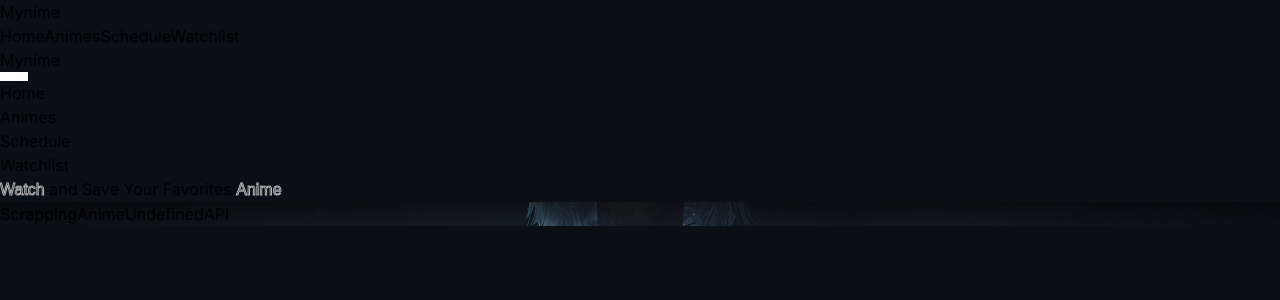
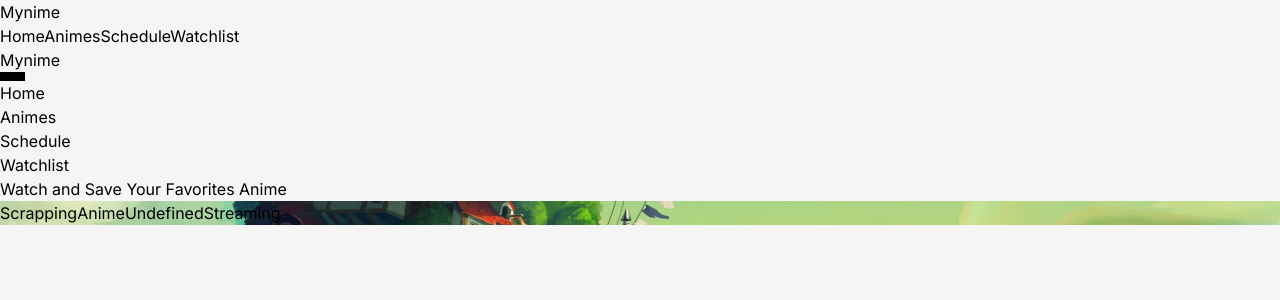
Before and after one commit to frmnxhken/Mynime, a React (Vite) app: page / in a window 1280 px wide. Shown: the top 300 px of the page. Built offline with nearby package versions, Linux system fonts and the light colour scheme.

Commit message:
Change theme

```diff
--- a/src/components/Episode.jsx
+++ b/src/components/Episode.jsx
@@ -10,7 +10,7 @@ const Episode = (props) => {
   }
 
   return (
-    <div onClick={handleStream} className='border-[1.5px] border-gray-600 px-4 py-4 text-white hover:bg-white hover:text-black cursor-pointer rounded-md'>
+    <div onClick={handleStream} className='bg-white border-[1.5px] border-gray-200 px-4 py-4 hover:bg-yellow-50 hover:text-black cursor-pointer rounded-md'>
         <p className='text-sm sm:text-md'>{props.episode.split("Episode").splice(1, 2)}</p>
     </div>
   )
--- a/src/components/Hero.jsx
+++ b/src/components/Hero.jsx
@@ -1,24 +1,24 @@
 import React from 'react'
-import Banner from '../assets/banner.jpg'
+import HeroImage from '../assets/hero.jpg'
 
 const Hero = () => {
   return (
     <>
         <div className='max-w-[1200px] mx-auto container px-4 min-h-[50vh] flex items-center'>
-            <h1 className='w-3/2 mx-auto text-white text-4xl sm:text-7xl uppercase font-bold text-center'>
-                <span>Watch</span> and Save Your Favorites <span>Anime</span>
+            <h1 className='w-3/2 mx-auto text-4xl sm:text-7xl uppercase font-bold text-center'>
+                Watch and Save Your Favorites Anime
             </h1>
         </div>
         <div style={{
-            background: `linear-gradient(rgba(0,0,0,.6), rgba(0,0,0,.3)), url(${Banner})`,
+            background: `url(${HeroImage})`,
             backgroundPosition: 'center',
             backgroundSize: 'cover'
-        }} className='h-[100vh] mt-[-10%] z-10'>
+        }} className='h-[100vh] z-10'>
             <div className='relative h-full'>
-                <span style={{animationDelay: '1s'}} className='horizontal bg-transparent border border-white text-white px-6 py-1 rounded-lg text-lg font-semibold absolute shadow-sm shadow-white top-[25%] left-[20%]'>Scrapping</span>
-                <span style={{animationDelay: '1.5s'}} className='horizontal bg-white px-6 py-1 rounded-lg text-lg font-semibold absolute shadow-sm shadow-white top-[50%] right-[20%]'>Anime</span>
-                <span style={{animationDelay: '2s'}} className='horizontal bg-white px-6 py-1 rounded-lg text-lg font-semibold absolute shadow-sm shadow-white top-[75%] left-[15%]'>Undefined</span>
-                <span style={{animationDelay: '0.5s'}} className='horizontal bg-transparent border border-white text-white px-6 py-1 rounded-lg text-lg font-semibold absolute shadow-sm shadow-white top-[90%] right-[15%]'>API</span>
+                <span style={{animationDelay: '1s'}} className='horizontal bg-white px-6 py-1 rounded-lg text-lg font-semibold absolute shadow-sm top-[25%] left-[10%]'>Scrapping</span>
+                <span style={{animationDelay: '1.5s'}} className='horizontal bg-white px-6 py-1 rounded-lg text-lg font-semibold absolute top-[40%] right-[15%]'>Anime</span>
+                <span style={{animationDelay: '2s'}} className='horizontal bg-white px-6 py-1 rounded-lg text-lg font-semibold absolute top-[60%] left-[25%]'>Undefined</span>
+                <span style={{animationDelay: '0.5s'}} className='horizontal bg-white px-6 py-1 rounded-lg text-lg font-semibold absolute top-[75%] right-[25%]'>Streaming</span>
             </div>
         </div>
     </>
--- a/src/components/InfoDetail.jsx
+++ b/src/components/InfoDetail.jsx
@@ -19,24 +19,24 @@ const InfoDetail = ({information}) => {
                   <p className='text-sm'>&#9734; {information.skor}</p>
                 </div>
             </div>
-            <div className='text-white w-full py-6 sm:py-0'>
+            <div className='text-black w-full py-6 sm:py-0'>
               { information.status === 'Completed' ? (
-                <span className='bg-green-500 text-xs px-1 rounded-lg'>Completed</span>
+                <span className='bg-green-500 text-[12px] p-1 text-white rounded-lg'>Completed</span>
               ) : (
-                <span className='bg-yellow-500 text-xs px-1 rounded-lg'>Ongoing</span>
+                <span className='bg-yellow-500 text-[12px] p-1 rounded-lg'>Ongoing</span>
               )}
               <h1 className='text-xl font-semibold py-4'>{title}</h1>
-              <p className='text-sm text-gray-300'>{studio}</p>
-              <p className='text-sm text-gray-300'>{release}</p>
-              <p className='text-sm text-gray-300'>{information['total-episode']} Episode</p>
-              <p className='text-sm text-gray-300'>{information.genres}</p>
+              <p className='text-sm text-gray-500'>{studio}</p>
+              <p className='text-sm text-gray-500'>{release}</p>
+              <p className='text-sm text-gray-500'>{information['total-episode']} Episode</p>
+              <p className='text-sm text-gray-500'>{information.genres}</p>
               <div className='flex space-x-4'>
-                <button className='border border-white px-6 py-2 text-sm mt-4 rounded-md'>Add Watchlist</button>
-                {information.status == "Completed" && <button className='bg-green-500 px-6 py-2 text-sm mt-4 rounded-md'>Download Batch</button>}
+                <button className='border border-gray-300 px-6 py-2 text-sm mt-4 rounded-md'>Add Watchlist</button>
+                {information.status == "Completed" && <button className='bg-green-500 px-6 py-2 text-sm mt-4 rounded-md text-white'>Download Batch</button>}
               </div>
             </div>
         </div>
-        <p className='text-sm text-gray-300 py-6 text-justify'>
+        <p className='text-xs sm:text-sm text-gray-500 py-6 text-left sm:text-justify'>
           {information.sinopcis}
         </p>
     </>
--- a/src/components/Input.jsx
+++ b/src/components/Input.jsx
@@ -3,7 +3,7 @@ import React from 'react'
 const Input = (props) => {
   return (
     <>
-        <input onChange={(val) => props.onInput(val)} className='border-none w-full px-4 py-2 rounded-lg text-sm' placeholder={props.placeholder}/>
+        <input onChange={(val) => props.onInput(val)} className='border border-gray-200 outline-none w-full px-4 py-2 rounded-lg text-sm' placeholder={props.placeholder}/>
     </>
   )
 }
--- a/src/components/ListItem.jsx
+++ b/src/components/ListItem.jsx
@@ -4,7 +4,7 @@ import { useNavigate } from 'react-router-dom'
 const ListItem = (props) => {
   const navigate = useNavigate();
   return (
-    <div onClick={() => navigate(`/detail/${props.id}`)} className='rounded-md border-[1.5px] border-gray-600 px-4 py-4 sm:py-2 text-white hover:bg-white hover:text-black cursor-pointer'>
+    <div onClick={() => navigate(`/detail/${props.id}`)} className='bg-white rounded-md border-[1.5px] border-stone-200 px-4 py-4 sm:py-2 hover:bg-yellow-50 hover:text-black cursor-pointer'>
         <p className='text-sm sm:text-md'>{props.name}</p>
     </div>
   )
--- a/src/index.css
+++ b/src/index.css
@@ -3,7 +3,7 @@
 @tailwind utilities;
 
 body {
-  background-color: #0A0F15;
+  background-color: #F5f5f5;
   font-family: "Inter", sans-serif;
   font-optical-sizing: auto;
   font-style: normal;
@@ -40,19 +40,15 @@ iframe {
 h1>span {
   font-family: sans-serif;
   -webkit-text-stroke-width: 1px;
-  -webkit-text-fill-color: black;
-  -webkit-text-stroke-color: rgba(255, 255, 255, 0.7);
+  -webkit-text-fill-color: white;
+  -webkit-text-stroke-color: black;
 }
 
 .hamburger div {
-  width: 28px;
+  width: 25px;
   height: 3px;
-  background-color: white;
+  background-color: black;
   transition: ease-in .3s;
-}
-
-.hamburger.active div {
-  background-color: white;
 }
 
 .hamburger.active div:nth-child(1) {
--- a/src/pages/Anime.jsx
+++ b/src/pages/Anime.jsx
@@ -3,6 +3,7 @@ import Input from '../components/Input'
 import ListItem from '../components/ListItem'
 import { LIST_ANIME } from '../utils/Endpoint'
 import Container from '../components/Container'
+import HeroImage from '../assets/hero.jpg'
 
 const Anime = () => {
   const [animes, setAnimes] = useState([])
@@ -21,16 +22,24 @@ const Anime = () => {
 
   return (
     <>
+      <div style={{
+         background: `linear-gradient(rgba(0,0,0,.3), rgba(0,0,0,.3)), url(${HeroImage})`,
+         backgroundPosition: 'center',
+         backgroundSize: 'cover'
+      }}>
         <Container>
           <div className='min-h-[50vh] flex flex-col justify-center'>
-          <h1 className='w-3/4 mx-auto text-white text-2xl sm:text-4xl font-bold text-center'>
+            <h1 className='text-white w-3/4 mx-auto text-2xl sm:text-4xl font-bold text-center'>
               Discovery Anime
             </h1>
             <div className='w-[80%] sm:w-1/2 mx-auto py-6'>
               <Input onInput={(e) => setKeyword(e.target.value)} placeholder="Search Anime.." />
             </div>
           </div>
-        <div className='grid grid-cols-1 sm:grid-cols-3 gap-2 sm:gap-4'>
+        </Container>
+      </div>
+      <Container>
+        <div className='py-12 grid grid-cols-1 sm:grid-cols-3 gap-2 sm:gap-4'>
           {filteredAnime.map((anime, index) => (
             <ListItem key={index} id={anime.id} name={anime.anime} />
           ))}
--- a/src/pages/Detail.jsx
+++ b/src/pages/Detail.jsx
@@ -24,13 +24,14 @@ const Detail = () => {
   return (
     <>
       <Container>
-          <div className='flex flex-col sm:flex-row justify-between py-6 gap-x-24 gap-y-12'>
+          <div className='flex flex-col sm:flex-row justify-between py-12 gap-x-24 gap-y-12'>
               <div className='w-full sm:w-[60%]'>
                 <div className='block sm:sticky top-0 sm:top-[7%]'>
                   <InfoDetail information={information}/>
                 </div>
               </div>
               <div className='w-full sm:w-[40%] space-y-2'>
+                <h1 className='text-xl font-semibold mb-4 px-2'>List Episode</h1>
                 {episodes.map((ep, index) => (
                   <Episode key={index}
                     id={ep.id}
```
Also changed, not shown: src/components/Navbar.jsx (+6 -6 lines), src/assets/hero.jpg (added). Lines whose indentation alone changed are shown as unchanged.
